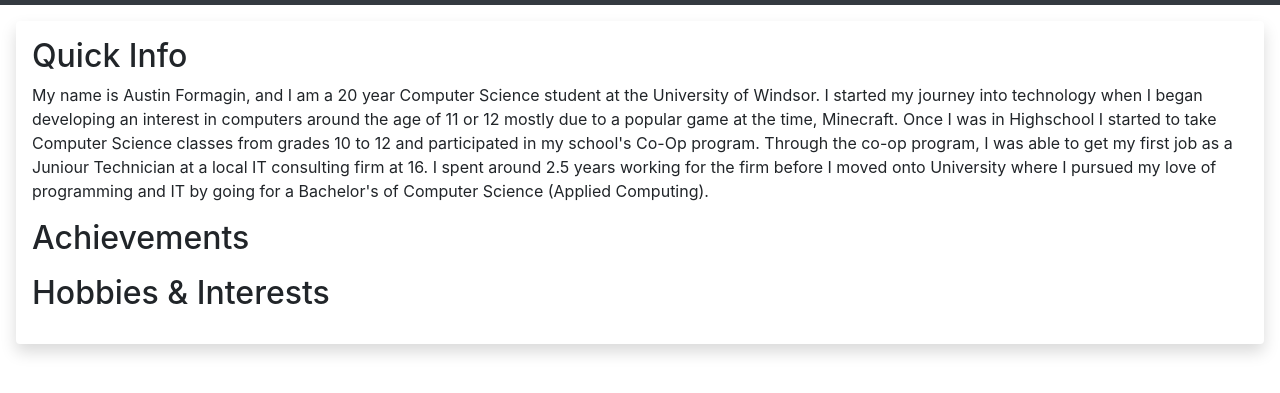
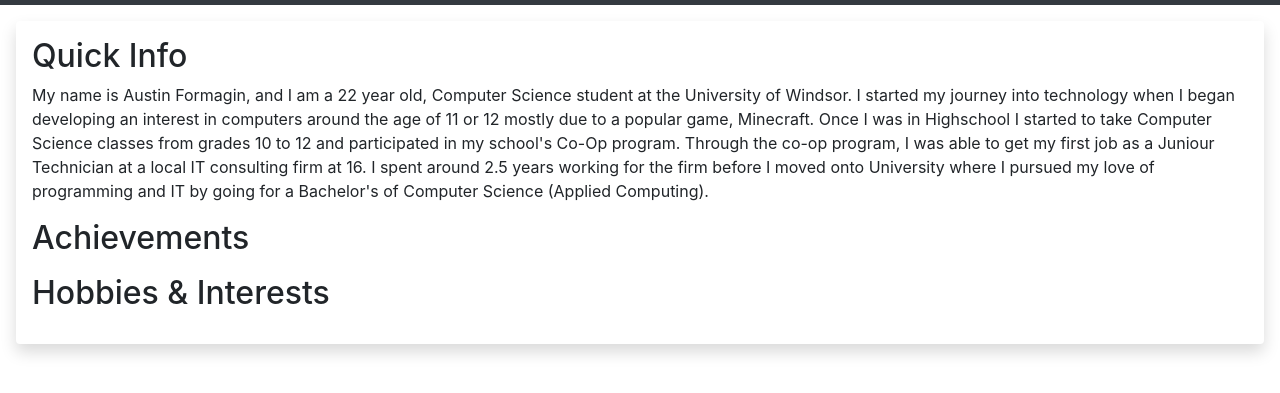
Before and after one commit to aformagin/aformagin.github.io, a plain HTML site: page html/aboutme.html in a window 1280 px wide. Shown: the part 51-444 px from the top of the page. Drawn offline with nearby package versions, Linux system fonts and the light colour scheme.

Commit message:
Update aboutme.html

```diff
--- a/html/aboutme.html
+++ b/html/aboutme.html
@@ -54,9 +54,9 @@
             <div class="shadow p-3 mb-5 bg-white rounded">
                 <div>
                     <h2>Quick Info</h2>
-                    <p>My name is Austin Formagin, and I am a 20 year Computer Science student at the University of Windsor.
+                    <p>My name is Austin Formagin, and I am a 22 year old, Computer Science student at the University of Windsor.
                     I started my journey into technology when I began developing an interest in computers around the age
-                     of 11 or 12 mostly due to a popular game at the time, Minecraft. Once I was in Highschool I started
+                     of 11 or 12 mostly due to a popular game, Minecraft. Once I was in Highschool I started
                      to take Computer Science classes from grades 10 to 12 and participated in my school's Co-Op program.
                      Through the co-op program, I was able to get my first job as a Juniour Technician at a local IT
                      consulting firm at 16. I spent around 2.5 years working for the firm before I moved onto University
```
